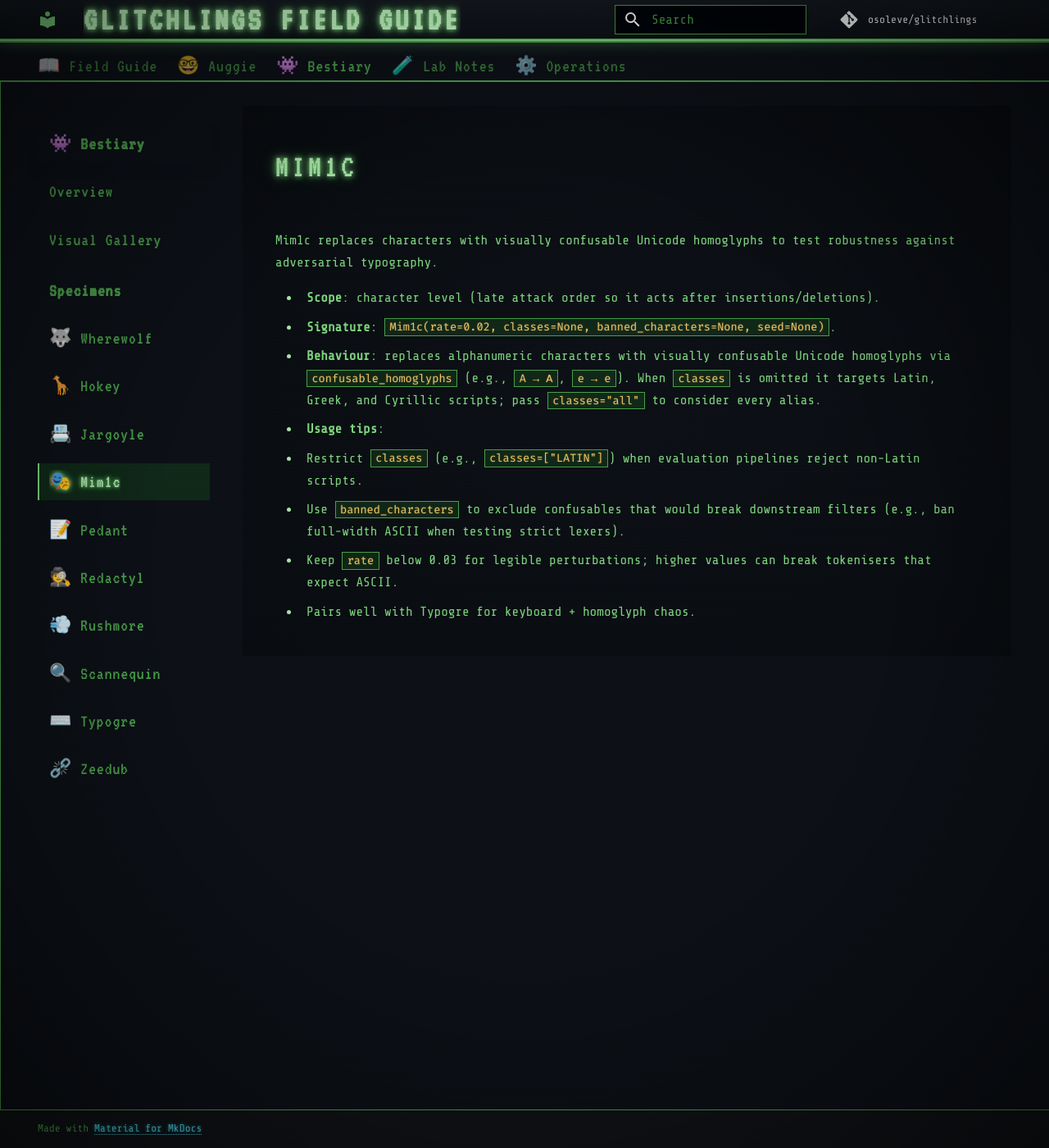
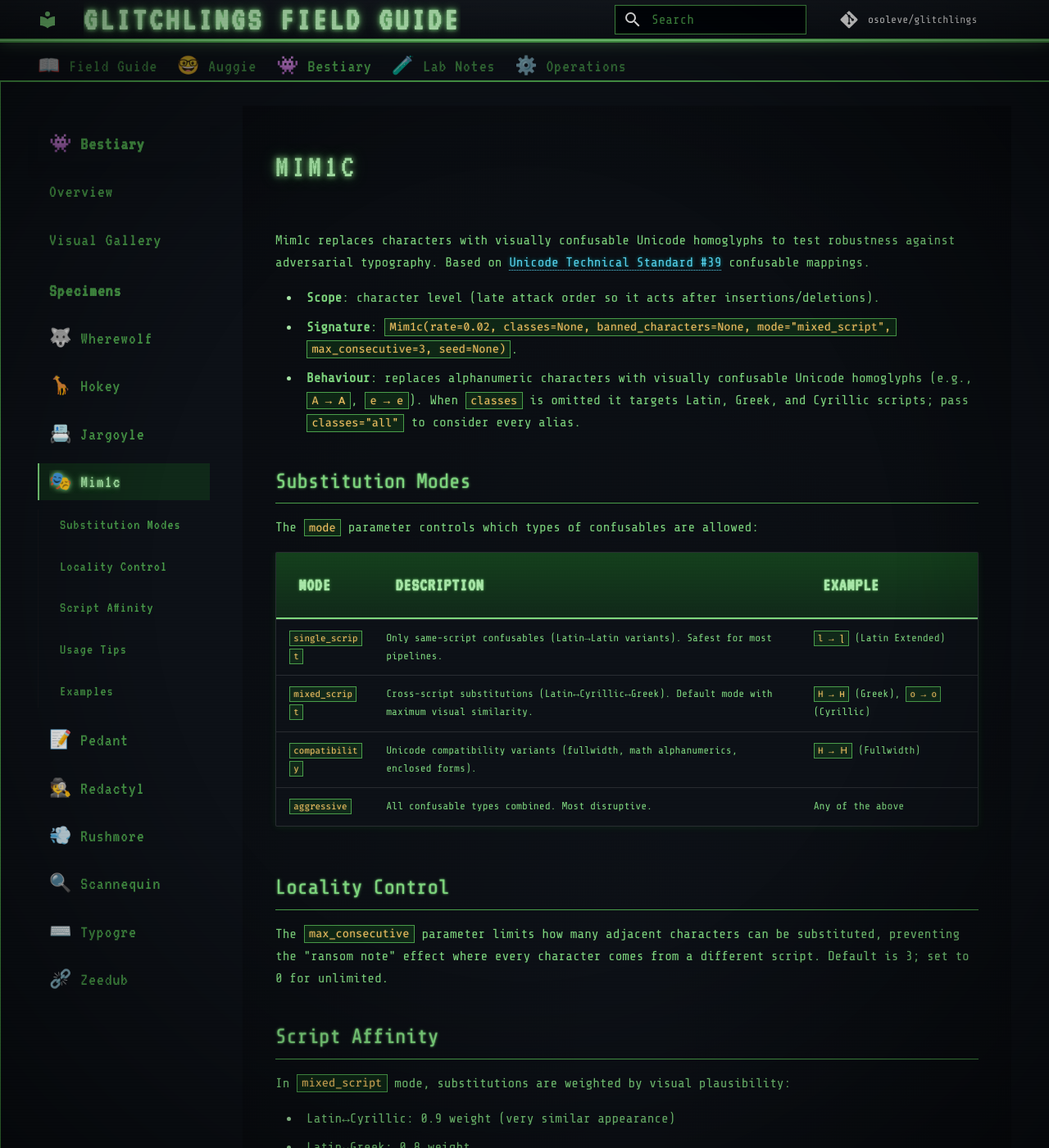
Before and after one commit to osoleve/glitchlings, an MkDocs documentation site: the page built from docs/glitchlings/mim1c.md, in a window 1280 px wide and 1400 px high. Shown: the whole window at 82% size. Built offline with MkDocs 1.6.1 and Material for MkDocs 9.7.7, drawn with Linux system fonts in a browser that asks for light colours; comment, search, counter and statistics services are not loaded; some of the changed text lies outside the part shown.

Commit message:
docs(mim1c): Document substitution modes, locality control, and script affinity
Update docs/glitchlings/mim1c.md with comprehensive documentation for:
- Substitution modes (single_script, mixed_script, compatibility, aggressive)
- Locality control via max_consecutive parameter
- Script affinity weighting for natural substitutions
- Code examples demonstrating each mode

````diff
--- a/docs/glitchlings/mim1c.md
+++ b/docs/glitchlings/mim1c.md
@@ -1,12 +1,62 @@
 # Mim1c
 
-Mim1c replaces characters with visually confusable Unicode homoglyphs to test robustness against adversarial typography.
+Mim1c replaces characters with visually confusable Unicode homoglyphs to test robustness against adversarial typography. Based on [Unicode Technical Standard #39](https://www.unicode.org/reports/tr39/) confusable mappings.
 
 - **Scope**: character level (late attack order so it acts after insertions/deletions).
-- **Signature**: `Mim1c(rate=0.02, classes=None, banned_characters=None, seed=None)`.
-- **Behaviour**: replaces alphanumeric characters with visually confusable Unicode homoglyphs via `confusable_homoglyphs` (e.g., `A → Α`, `e → е`). When `classes` is omitted it targets Latin, Greek, and Cyrillic scripts; pass `classes="all"` to consider every alias.
-- **Usage tips**:
-  - Restrict `classes` (e.g., `classes=["LATIN"]`) when evaluation pipelines reject non-Latin scripts.
-  - Use `banned_characters` to exclude confusables that would break downstream filters (e.g., ban full-width ASCII when testing strict lexers).
-  - Keep `rate` below 0.03 for legible perturbations; higher values can break tokenisers that expect ASCII.
-  - Pairs well with Typogre for keyboard + homoglyph chaos.
+- **Signature**: `Mim1c(rate=0.02, classes=None, banned_characters=None, mode="mixed_script", max_consecutive=3, seed=None)`.
+- **Behaviour**: replaces alphanumeric characters with visually confusable Unicode homoglyphs (e.g., `A → Α`, `e → е`). When `classes` is omitted it targets Latin, Greek, and Cyrillic scripts; pass `classes="all"` to consider every alias.
+
+## Substitution Modes
+
+The `mode` parameter controls which types of confusables are allowed:
+
+| Mode | Description | Example |
+|------|-------------|---------|
+| `single_script` | Only same-script confusables (Latin→Latin variants). Safest for most pipelines. | `l → ɭ` (Latin Extended) |
+| `mixed_script` | Cross-script substitutions (Latin↔Cyrillic↔Greek). Default mode with maximum visual similarity. | `H → Η` (Greek), `o → о` (Cyrillic) |
+| `compatibility` | Unicode compatibility variants (fullwidth, math alphanumerics, enclosed forms). | `H → Ｈ` (Fullwidth) |
+| `aggressive` | All confusable types combined. Most disruptive. | Any of the above |
+
+## Locality Control
+
+The `max_consecutive` parameter limits how many adjacent characters can be substituted, preventing the "ransom note" effect where every character comes from a different script. Default is 3; set to 0 for unlimited.
+
+## Script Affinity
+
+In `mixed_script` mode, substitutions are weighted by visual plausibility:
+
+- Latin↔Cyrillic: 0.9 weight (very similar appearance)
+- Latin↔Greek: 0.8 weight
+- Cyrillic↔Greek: 0.7 weight
+
+This produces more natural-looking spoofed text.
+
+## Usage Tips
+
+- Restrict `classes` (e.g., `classes=["LATIN"]`) when evaluation pipelines reject non-Latin scripts.
+- Use `banned_characters` to exclude confusables that would break downstream filters (e.g., ban full-width ASCII when testing strict lexers).
+- Keep `rate` below 0.03 for legible perturbations; higher values can break tokenisers that expect ASCII.
+- Use `mode="single_script"` when you need substitutions that won't trigger mixed-script detection.
+- Use `mode="compatibility"` to test fullwidth/mathematical character handling.
+- Pairs well with Typogre for keyboard + homoglyph chaos.
+
+## Examples
+
+```python
+from glitchlings import Mim1c
+
+# Default: mixed-script substitutions with locality control
+mim1c = Mim1c(rate=0.05, seed=42)
+print(mim1c("Hello World"))  # Ηello Wοrld (H→Η Greek, o→ο Cyrillic)
+
+# Safe mode: only same-script substitutions
+safe_mim1c = Mim1c(rate=0.1, mode="single_script", seed=42)
+print(safe_mim1c("Hello World"))  # Heɭɭo Worɭd (l→ɭ Latin Extended)
+
+# Compatibility mode: fullwidth and math characters
+compat_mim1c = Mim1c(rate=0.1, mode="compatibility", seed=42)
+print(compat_mim1c("Hello World"))  # Ｈello Ｗorld (fullwidth)
+
+# Aggressive with no locality limit
+chaos_mim1c = Mim1c(rate=0.2, mode="aggressive", max_consecutive=0, seed=42)
+```
````
